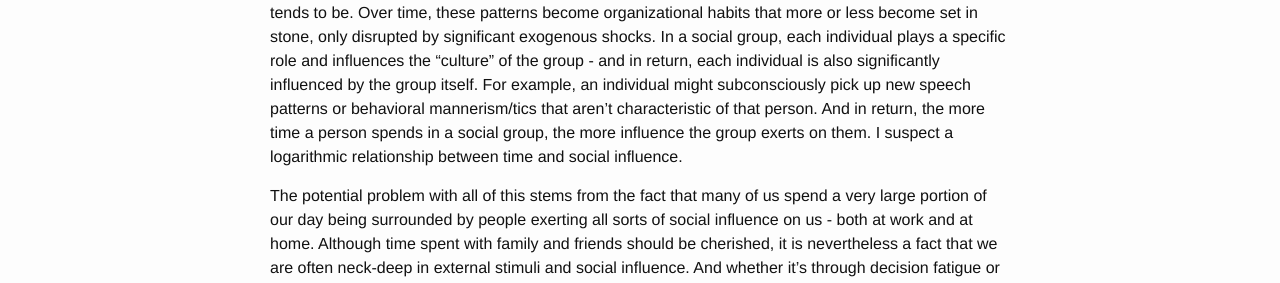
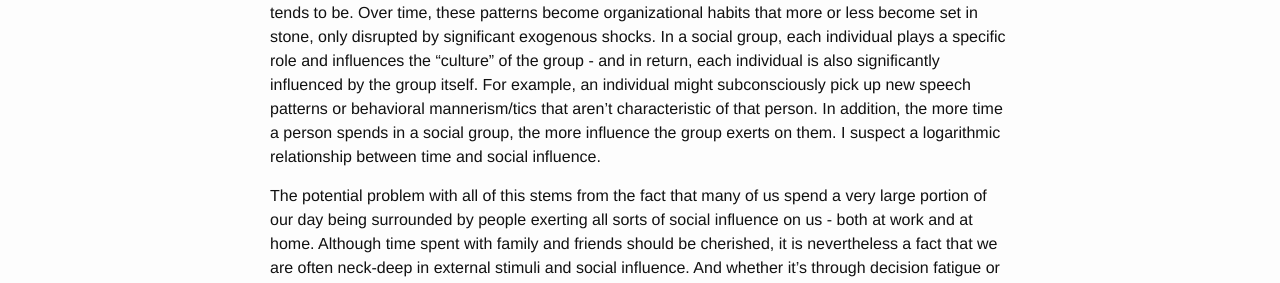
Before and after one commit to jihoon796/jihoon796.github.io, a Jekyll site: the page built from _posts/2016-05-26-seeking_solitude.markdown, in a window 1280 px wide. Shown: the part 619-902 px from the top of the page. Built offline with Jekyll 4.4.1, drawn with Linux system fonts in a browser that asks for light colours; some of the changed text lies outside the part shown.

Commit message:
fix typo

```diff
--- a/_posts/2016-05-26-seeking_solitude.markdown
+++ b/_posts/2016-05-26-seeking_solitude.markdown
@@ -9,7 +9,7 @@ categories: life
 
 Here is a contrarian (and possibly controversial) statement: spend less time with family and friends and more time alone.
 
-Let's take a step back and examine the pseudo-sociology/quackery that led me to this conclusion. For any given social group, there are patterns of behavior that define that group. These behavioral patterns are shaped by both intrinsic and extrinsic forces, and the stronger the forces, the tighter-knit the group tends to be. Over time, these patterns become organizational habits that more or less become set in stone, only disrupted by significant exogenous shocks. In a social group, each individual plays a specific role and influences the “culture” of the group - and in return, each individual is also significantly influenced by the group itself. For example, an individual might subconsciously pick up new speech patterns or behavioral mannerism/tics that aren’t characteristic of that person. And in return, the more time a person spends in a social group, the more influence the group exerts on them. I suspect a logarithmic relationship between time and social influence.
+Let's take a step back and examine the pseudo-sociology/quackery that led me to this conclusion. For any given social group, there are patterns of behavior that define that group. These behavioral patterns are shaped by both intrinsic and extrinsic forces, and the stronger the forces, the tighter-knit the group tends to be. Over time, these patterns become organizational habits that more or less become set in stone, only disrupted by significant exogenous shocks. In a social group, each individual plays a specific role and influences the “culture” of the group - and in return, each individual is also significantly influenced by the group itself. For example, an individual might subconsciously pick up new speech patterns or behavioral mannerism/tics that aren’t characteristic of that person. In addition, the more time a person spends in a social group, the more influence the group exerts on them. I suspect a logarithmic relationship between time and social influence.
 
 The potential problem with all of this stems from the fact that many of us spend a very large portion of our day being surrounded by people exerting all sorts of social influence on us - both at work and at home. Although time spent with family and friends should be cherished, it is nevertheless a fact that we are often neck-deep in external stimuli and social influence. And whether it’s through decision fatigue or the innate human desire to conform, it seems like the more social influence we receive from others, the less conscientious we tend to become. Hence, the proverbial “drinking of the kool-aid”, the "herd mentality", the "lemming effect", etc.
 
```
